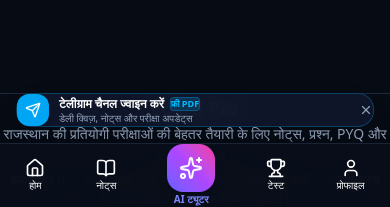
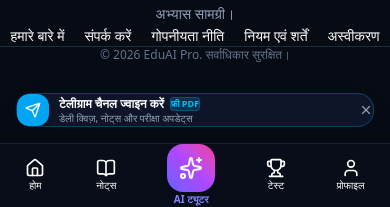
Before and after one commit to bhoopendramandoliya786-source/EducationPlatform, a Next.js app: page / in a window 390 px wide. Shown: the part 637-844 px from the top of the page. Built offline with nearby package versions, Linux system fonts and the light colour scheme; no server answers; the database is empty.

Commit message:
Fix footer spacing with fixed mobile navigation

```diff
--- a/app/layout.js
+++ b/app/layout.js
@@ -127,15 +127,20 @@ export default function RootLayout({ children }) {
         <InstallPWA />
 
         {/* Main Body Content */}
-        <div className="flex-1 pb-28 pt-2">
+        <main className="flex-1 pt-2">
           {children}
-        </div>
+        </main>
 
         {/* Telegram Banner */}
         <TelegramBanner />
 
+        {/* Footer */}
+        <Footer />
+
+        {/* Safe space for fixed mobile UI */}
+        <div className="h-36" aria-hidden="true" />
+
         {/* Bottom Navigation */}
-        <Footer />
         <BottomNavigation />
       </body>
     </html>
```
